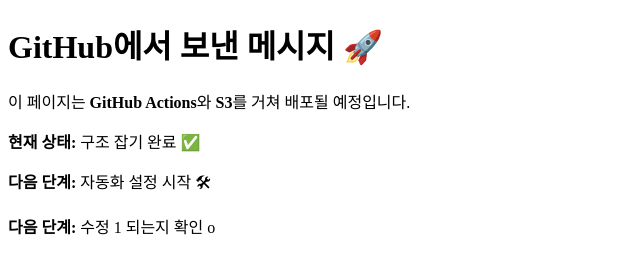
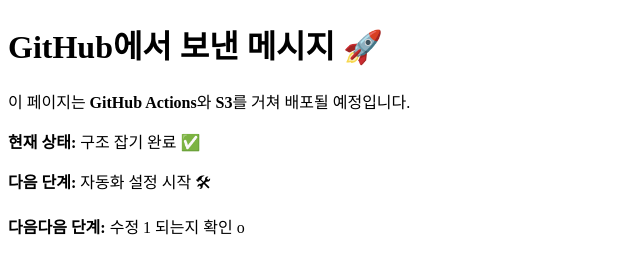
Before and after one commit to kkhwan0822-collab/second, a plain HTML site: page web/index.html in a window 1280 px wide. Shown: the full height of the page, 0-640 px from the left. Drawn offline with Linux system fonts and the light colour scheme.

Commit message:
수정 5번째

```diff
--- a/web/index.html
+++ b/web/index.html
@@ -14,7 +14,7 @@
         <div class="status-box">
             <p><strong>현재 상태:</strong> 구조 잡기 완료 ✅</p>
             <p><strong>다음 단계:</strong> 자동화 설정 시작 🛠</p>
-            <p><strong>다음 단계:</strong> 수정 1 되는지 확인 o</p>
+            <p><strong>다음다음 단계:</strong> 수정 1 되는지 확인 o</p>
         </div>
     </div>
 </body>
```
Also changed, not shown: 1 other file.
